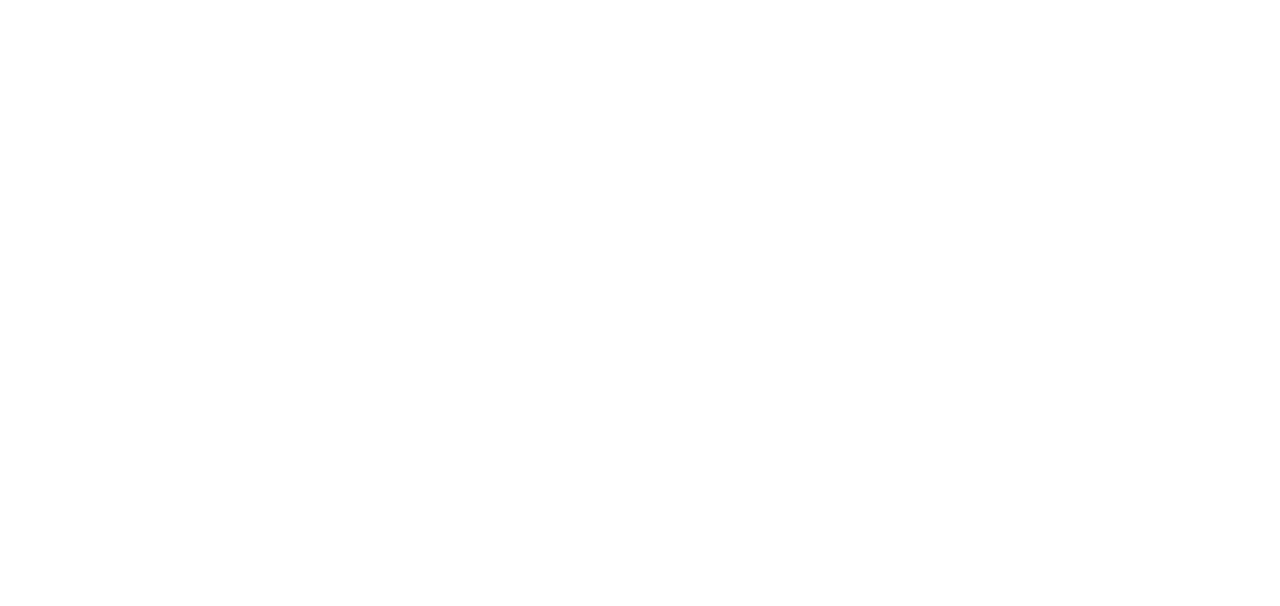
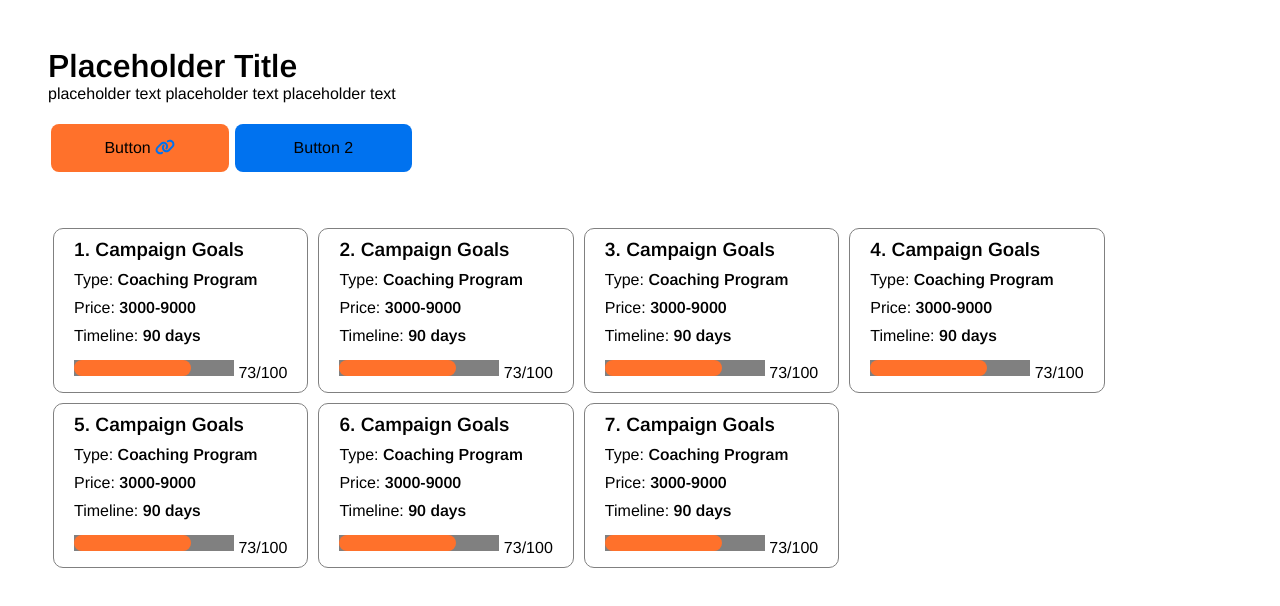
Before and after one commit to VBOHq/web_app_react_project, a React (Create React App) app: page /dashboard in a window 1280 px wide. Before the commit this address had no page. Shown: the top 606 px of the page. Built offline with nearby package versions, Linux system fonts and the light colour scheme.

Commit message:
added initial dashboard changed buttons in CustomButton

```diff
--- a/src/App.css
+++ b/src/App.css
@@ -1,4 +1,4 @@
-@import url("https://fonts.googleapis.com/css2?family=Arimo:wght@400;500;600&family=Pacifico&display=swap");
+@import url("https://fonts.googleapis.com/css2?family=Arimo:wght@200;300;400;500;600&family=Pacifico&display=swap");
 
 * {
   margin: 0%;
--- a/src/App.js
+++ b/src/App.js
@@ -10,6 +10,9 @@ const ForgotPasswordView = React.lazy(() =>
 );
 const LandingView = React.lazy(() =>
   import("./View/LandingView/LandingView.js")
+);
+const DashboardView = React.lazy(() =>
+  import("./View/DashboardView/DashboardView.js")
 );
 
 const Loading = () => <p>Loading ...</p>;
@@ -25,6 +28,7 @@ const App = () => {
           <Route path={"/forgot_password"} element={<ForgotPasswordView />} />
           <Route path={"/signup"} element={<SignupView />} />
           <Route path={"/login"} element={<LoginView />} />
+          <Route path={"/dashboard"} element={<DashboardView />} />
         </Routes>
       </Router>
     </React.Suspense>
--- a/src/Common/CustomButton.jsx
+++ b/src/Common/CustomButton.jsx
@@ -40,11 +40,18 @@ const Button = styled.button`
   height: ${(props) => props?.height ?? "100%"};
   border: none;
   outline: none;
+	padding: 5px;
+	margin: 3px;
   border-radius: 0.5rem;
   text-transform: capitalize;
   cursor: pointer;
   small {
     text-transform: lowercase;
   }
+
+	transition: filter 0.2s;
+	&:hover {
+		filter: brightness(0.9);
+	}
 `;
 export default CustomButton;
--- /dev/null
+++ b/src/Components/Dashboard.Component/Dashboard.jsx
@@ -0,0 +1,45 @@
+import React from "react";
+import CustomButton from '../../Common/CustomButton';
+import { Wrapper } from "./Styles/DashboardStyles";
+import { FontAwesomeIcon } from "@fortawesome/react-fontawesome";
+import {
+	faLink
+} from "@fortawesome/free-solid-svg-icons";
+import Project from "./Project";
+
+const projects = Array(7).fill({
+	title: 'Campaign Goals',
+	type: 'Coaching Program',
+	price: '3000-9000',
+	timeline: '90 days',
+	progress: 73,
+	progressMax: 100
+});
+
+const Dashboard = () => {
+	return (
+		<div style={{ margin: '3rem' }}>
+			<div style={{ marginBottom: '3rem' }}>
+				<h1 style={{ fontSize: '2em' }}>Placeholder Title</h1>
+				<span>{Array(3).fill('placeholder text').join(' ')}</span><br /><br />
+				<a href="https://google.com" target="_blank" rel="noreferrer">
+					<CustomButton otherStyles={{ padding: 15, minWidth: 'fit-content' }} width="15%" text={<React.Fragment>
+						Button <FontAwesomeIcon
+							icon={faLink}
+							color="var(--secondaryColor)"
+						/>
+					</React.Fragment>} backgroundColor="var(--primaryColor)" />
+				</a>
+				<a href="https://google.com" target="_blank" rel="noreferrer">
+					<CustomButton otherStyles={{ padding: 15, paddingLeft: 10, paddingRight: 10, minWidth: 'fit-content' }} width="15%" text="Button 2" backgroundColor="var(--secondaryColor)" />
+				</a>
+			</div>
+
+			<Wrapper>
+				{projects.map((data, i) => <Project i={i} {...data} />)}
+			</Wrapper>
+		</div >
+	);
+};
+
+export default Dashboard;
--- /dev/null
+++ b/src/Components/Dashboard.Component/Project.jsx
@@ -0,0 +1,17 @@
+import { ProjectWrapper, Progress, BoldText, LightText } from './Styles/DashboardStyles';
+
+const Project = ({ i, title, type, price, timeline, progress, progressMax }) => {
+	return (
+		<ProjectWrapper>
+			<h1 style={{ fontSize: '1.2rem' }}>{i + 1}. {title}</h1>
+			<LightText>Type: <BoldText>{type}</BoldText></LightText>
+			<LightText>Price: <BoldText>{price}</BoldText></LightText>
+			<LightText>Timeline: <BoldText>{timeline}</BoldText></LightText>
+			<div>
+				<Progress value={progress} max={progressMax}></Progress> <LightText>{progress}/{progressMax}</LightText>
+			</div>
+		</ProjectWrapper>
+	);
+};
+
+export default Project;
--- /dev/null
+++ b/src/Components/Dashboard.Component/Styles/DashboardStyles.js
@@ -0,0 +1,48 @@
+import styled from "styled-components";
+
+export const ProjectWrapper = styled.section`
+	display: flex;
+	flex-direction: column;
+	margin: 5px;
+	padding: 5px 20px;
+	border: 1px solid gray;
+	border-radius: 10px;
+
+	* {
+		margin: 5px 0;
+	}
+`;
+
+const progressValueCss = `
+	{
+		background-color: var(--primaryColor);
+		border-radius: 20px;
+		border: none;
+	}
+`;
+
+export const Progress = styled.progress`
+	${['moz-progress-bar', 'webkit-progress-value'].map(selector => '&::-' + selector + progressValueCss).join('\n')}
+	&[value] {
+		-webkit-appearance: none;
+		appearance: none;
+	}
+
+	& {
+		border: none;
+	}
+`
+
+export const Wrapper = styled.section`
+	display: flex;
+	flex-direction: row;
+	flex-wrap: wrap;
+`;
+
+export const BoldText = styled.span`
+	font-weight: bold;
+`;
+
+export const LightText = styled.span`
+	font-weight: 300;
+`;
--- /dev/null
+++ b/src/View/DashboardView/DashboardView.js
@@ -0,0 +1,8 @@
+import React from "react";
+import Dashboard from "../../Components/Dashboard.Component/Dashboard";
+
+const DashboardView = () => {
+  return <Dashboard />;
+};
+
+export default DashboardView;
```
Also changed, not shown: 1 other file (tests, documents, lock files or other folders). Lines whose indentation alone changed are shown as unchanged.
